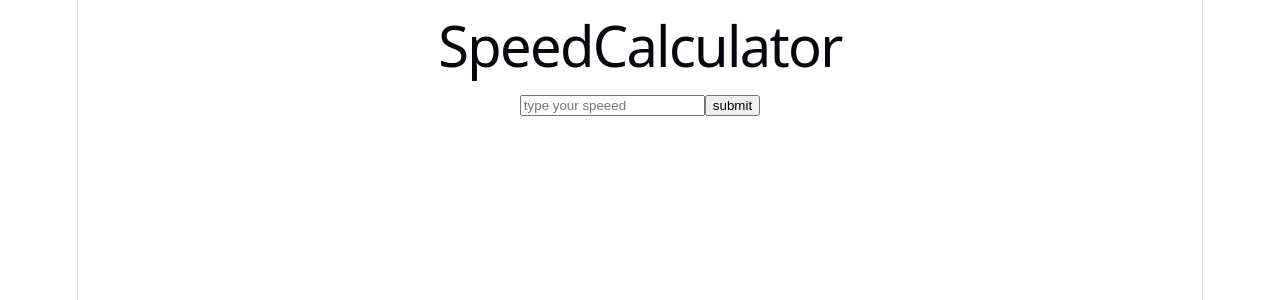
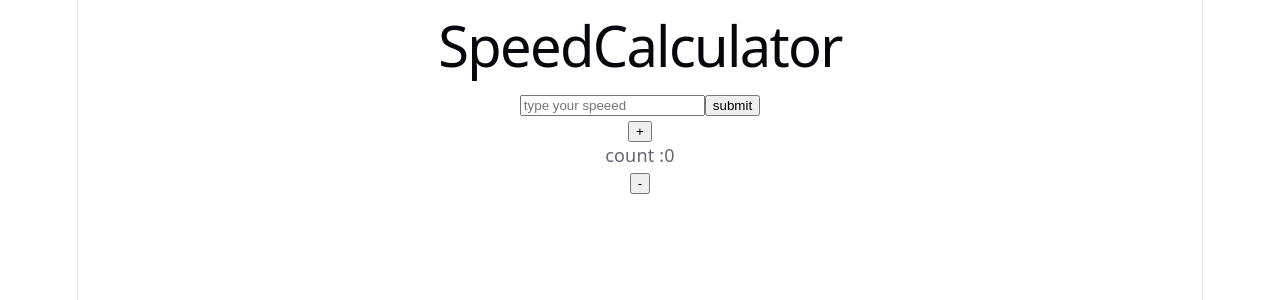
Before and after one commit to gayathrislatrainer23-bot/5-7-may-2026, a React (Vite) app in the folder react/learn-react/: page / in a window 1280 px wide. Shown: the top 300 px of the page. Built offline with nearby package versions, Linux system fonts and the light colour scheme.

Commit message:
COUNTER-15/7/2026

```diff
--- a/react/learn-react/src/App.jsx
+++ b/react/learn-react/src/App.jsx
@@ -2,6 +2,7 @@ import './App.css'
 import AdminDashBoard from './components/AdminDashBoard.jsx'
 import BoxModel from './components/BoxModel'
 import Child from './components/Child'
+import Counter from './components/Counter.jsx'
 import LoginPage from './components/LoginPage.jsx'
 import Message from './components/Message.jsx'
 import Register from './components/Register'
@@ -44,6 +45,7 @@ let user = 'admin'
 {/* <Show/> */}
 {/* <SearchBar/> */}
 <SpeedCalculator/>
+<Counter/>
 </div>
 
   )
--- /dev/null
+++ b/react/learn-react/src/components/Counter.jsx
@@ -0,0 +1,26 @@
+import React, { use, useState } from 'react'
+
+function Counter() {
+const [count, setCount] = useState(0)
+const [msg,setMsg] = useState('')
+if(count>10){
+    setCount(10)
+    setMsg("max limit 10")
+}else if(count<0){
+    setCount(0)
+     setMsg("min limit 0")
+
+}
+
+
+  return (
+    <div>
+        <button onClick={()=>setCount(count+1)}>+</button>
+        <p>count :{count }</p>
+        <button onClick={()=>setCount(count-1)}>-</button>
+        <p>{msg}</p>
+    </div>
+  )
+}
+
+export default Counter;
```
